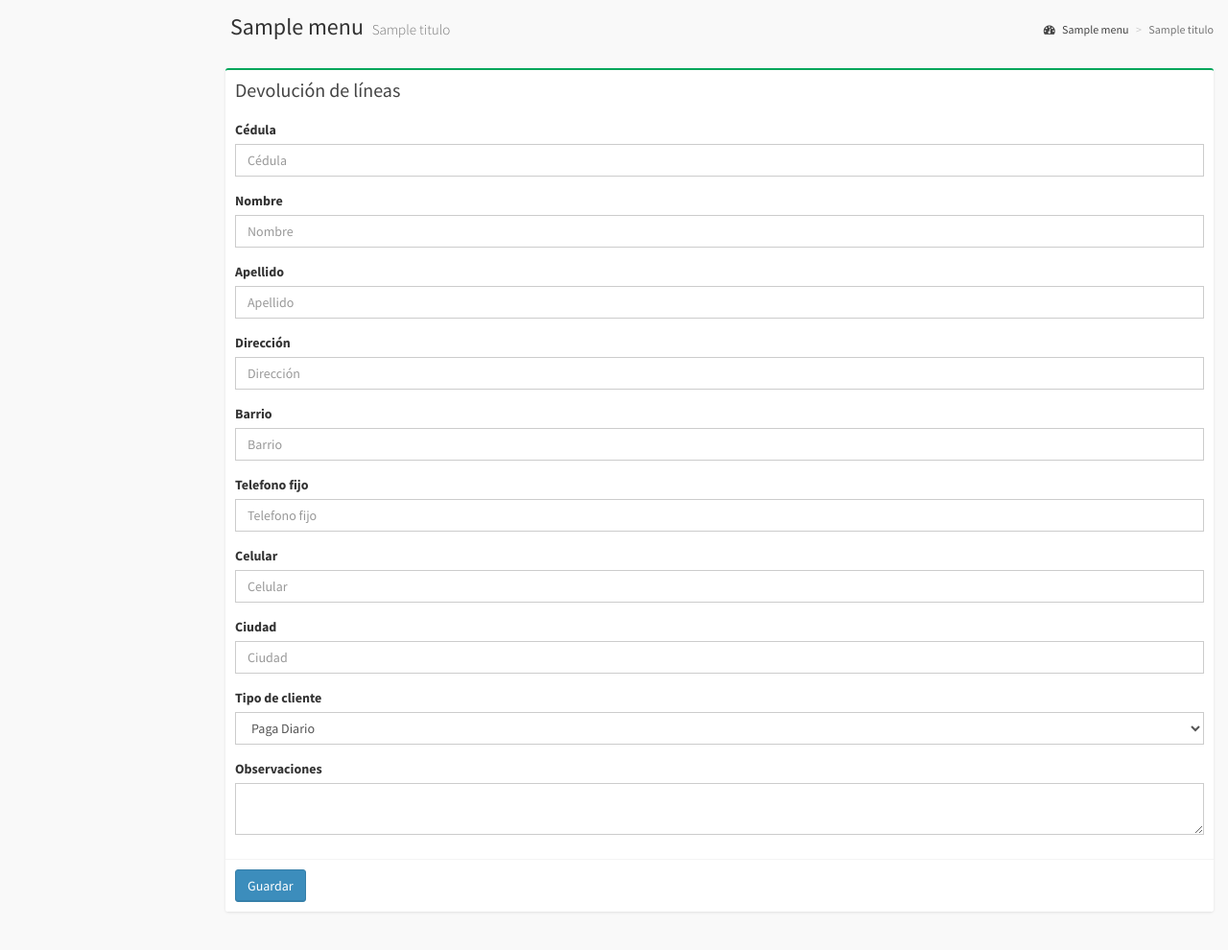
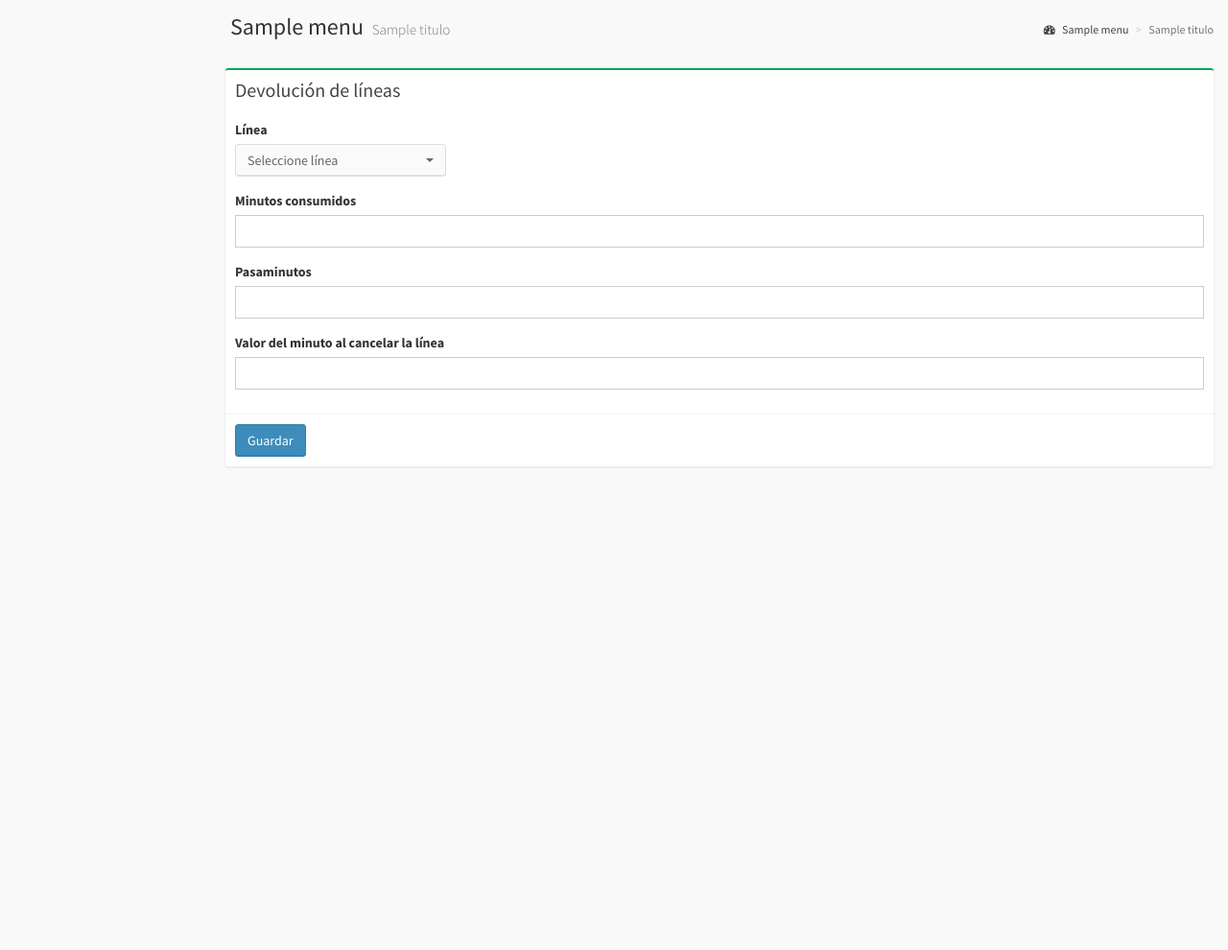
Before and after one commit to eazapatao/motoros, a PHP site: template application/views/user/nuevo_devolucionlinea_view.php in a window 1280 px wide. Shown: the whole page at 96% size. After the commit the page ends 487 px from the top, so only its background shows below. Run offline with PHP 8.4, Linux system fonts and the light colour scheme; the template is opened without the code that fills it: most values are stand-ins (such as "Sample title", 1, 10 or a date in 2020); data that the repository does not hold is empty; some libraries are stand-ins or nearby versions.

Commit message:
Devolucion de lineas

```diff
--- a/application/views/templates/admin_sidebar.php
+++ b/application/views/templates/admin_sidebar.php
@@ -33,6 +33,7 @@
                     <li <?php if($label2 == "list") echo "class=active" ?>><a href="<?= base_url()?>linea"><i class="fa fa-angle-double-right"></i>Líneas</a></li>
                     <li <?php if($label2 == "new") echo "class=active" ?>><a href="<?= base_url()?>alquiler"><i class="fa fa-angle-double-right"></i>Alquiler de líneas</a></li>
                     <li <?php if($label2 == "new") echo "class=active" ?>><a href="<?= base_url()?>plan"><i class="fa fa-angle-double-right"></i>Administración de planes</a></li>
+                    <li <?php if($label2 == "new") echo "class=active" ?>><a href="<?= base_url()?>linea/devolucion_linea"><i class="fa fa-angle-double-right"></i>Devolución de líneas</a></li>
                     <li <?php if($label2 == "new") echo "class=active" ?>><a href="<?= base_url()?>control"><i class="fa fa-angle-double-right"></i>Control de adicionales</a></li>
 
                 </ul>
--- a/application/views/templates/user_sidebar.php
+++ b/application/views/templates/user_sidebar.php
@@ -33,6 +33,7 @@
                     <li <?php if($label2 == "list") echo "class=active" ?>><a href="<?= base_url()?>linea"><i class="fa fa-angle-double-right"></i>Líneas</a></li>
                     <li <?php if($label2 == "new") echo "class=active" ?>><a href="<?= base_url()?>alquiler"><i class="fa fa-angle-double-right"></i>Alquiler de líneas</a></li>
                     <li <?php if($label2 == "new") echo "class=active" ?>><a href="<?= base_url()?>plan"><i class="fa fa-angle-double-right"></i>Administración de planes</a></li>
+                    <li <?php if($label2 == "new") echo "class=active" ?>><a href="<?= base_url()?>linea/devolucion_linea"><i class="fa fa-angle-double-right"></i>Devolución de líneas</a></li>
                     <li <?php if($label2 == "new") echo "class=active" ?>><a href="<?= base_url()?>control"><i class="fa fa-angle-double-right"></i>Control de adicionales</a></li>
 
                 </ul>
--- a/application/views/user/nuevo_devolucionlinea_view.php
+++ b/application/views/user/nuevo_devolucionlinea_view.php
@@ -22,52 +22,31 @@
                         <h3 class="box-title">Devolución de líneas</h3>
                     </div><!-- /.box-header -->
                     <!-- form start -->
-                    <form action="<?= base_url()?>index.php/linea/devolucion_linea/" method="POST" enctype="multipart/form-data">
+                    <form action="<?= base_url()?>index.php/linea/guardar_devolucion_linea/" method="POST" enctype="multipart/form-data">
                         <div class="box-body">
-                                <div class="form-group">
-                                    <label>Cédula</label>
-                                    <input type="text" class="form-control" id="cedula" name="cedula" placeholder="Cédula">
-                                </div>
-                                <div class="form-group">
-                                    <label>Nombre</label>
-                                    <input type="text" class="form-control" id="nombre" name="nombre" placeholder="Nombre">
-                                </div>
-                                <div class="form-group">
-                                    <label>Apellido</label>
-                                    <input type="text" class="form-control" id="apellido" name="apellido" placeholder="Apellido">
-                                </div>
-                                <div class="form-group">
-                                    <label>Dirección</label>
-                                    <input type="text" class="form-control" id="direccion" name="direccion" placeholder="Dirección">
-                                </div>
-                                <div class="form-group">
-                                    <label>Barrio</label>
-                                    <input type="text" class="form-control" id="barrio" name="barrio" placeholder="Barrio">
-                                </div>
-                                <div class="form-group">
-                                    <label>Telefono fijo</label>
-                                    <input type="text" class="form-control" id="telefono" name="telefono" placeholder="Telefono fijo">
-                                </div>
-                                <div class="form-group">
-                                    <label>Celular</label>
-                                    <input type="text" class="form-control" id="celular" name="celular" placeholder="Celular">
-                                </div>
                             <div class="form-group">
-                                <label>Ciudad</label>
-                                <input type="text" class="form-control" id="ciudad" name="ciudad" placeholder="Ciudad">
+                                <label>Línea</label><br>
+                                <select class="selectpicker" name="linea" id="linea" data-live-search="true">
+                                    <option>Seleccione línea</option>
+                                    <?php foreach($lineas as $linea){?>
+                                        <option value="<?= $linea['lin_id']?>"><?= 'Línea '.$linea['lin_numero'].' Pasaminutos '.$linea['lin_pasaminutos'].' Disponibles '.$linea['lin_minutosconsumidos']?></option>
+                                    <?php }?>
+                                </select>
                             </div>
                             <div class="form-group">
-                                <label>Tipo de cliente</label>
+                                <label>Minutos consumidos</label>
+                                <input type="text" class="form-control" id="minconsumidos" name="minconsumidos">
+                            </div>
+                            <div class="form-group">
+                                <label>Pasaminutos</label>
+                                <input type="text" class="form-control" id="pasaminutos" name="pasaminutos">
+                            </div>
+                            <div class="form-group">
+                                <label>Valor del minuto al cancelar la línea</label>
+                                <input type="text" class="form-control" id="mincons" name="mincons">
+                            </div>
+                            <input type="hidden" name="fechafin" id="fechafin" value="<?php echo date("d/m/y"); ?>" readonly="true">
 
-                                <select class="form-control" id="tipo" name="tipo" placeholder="Tipo de cliente">
-                                    <option value="Paga Diario">Paga Diario</option>
-                                    <option value="Regular">Regular</option>
-                                </select>
-                            </div>
-                                <div class="form-group">
-                                    <label>Observaciones</label>
-                                    <textarea type="text" class="form-control" id="observaciones" name="observaciones"></textarea>
-                                </div>
                         </div><!-- /.box-body -->
 
                         <div class="box-footer">
```
Also changed, not shown: application/controllers/linea.php (+8 -3 lines), application/models/linea_model.php (+36 -3 lines).
